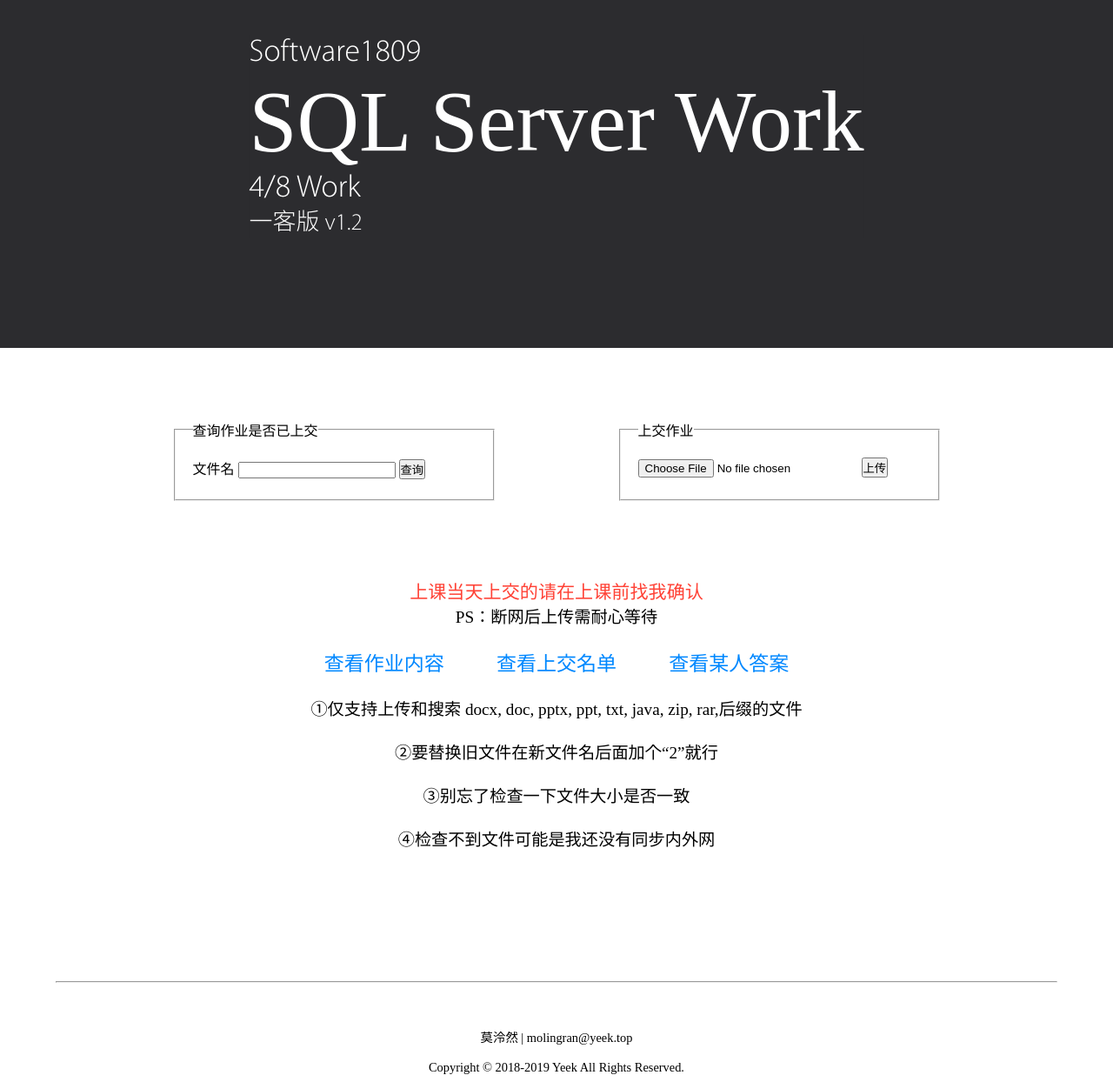
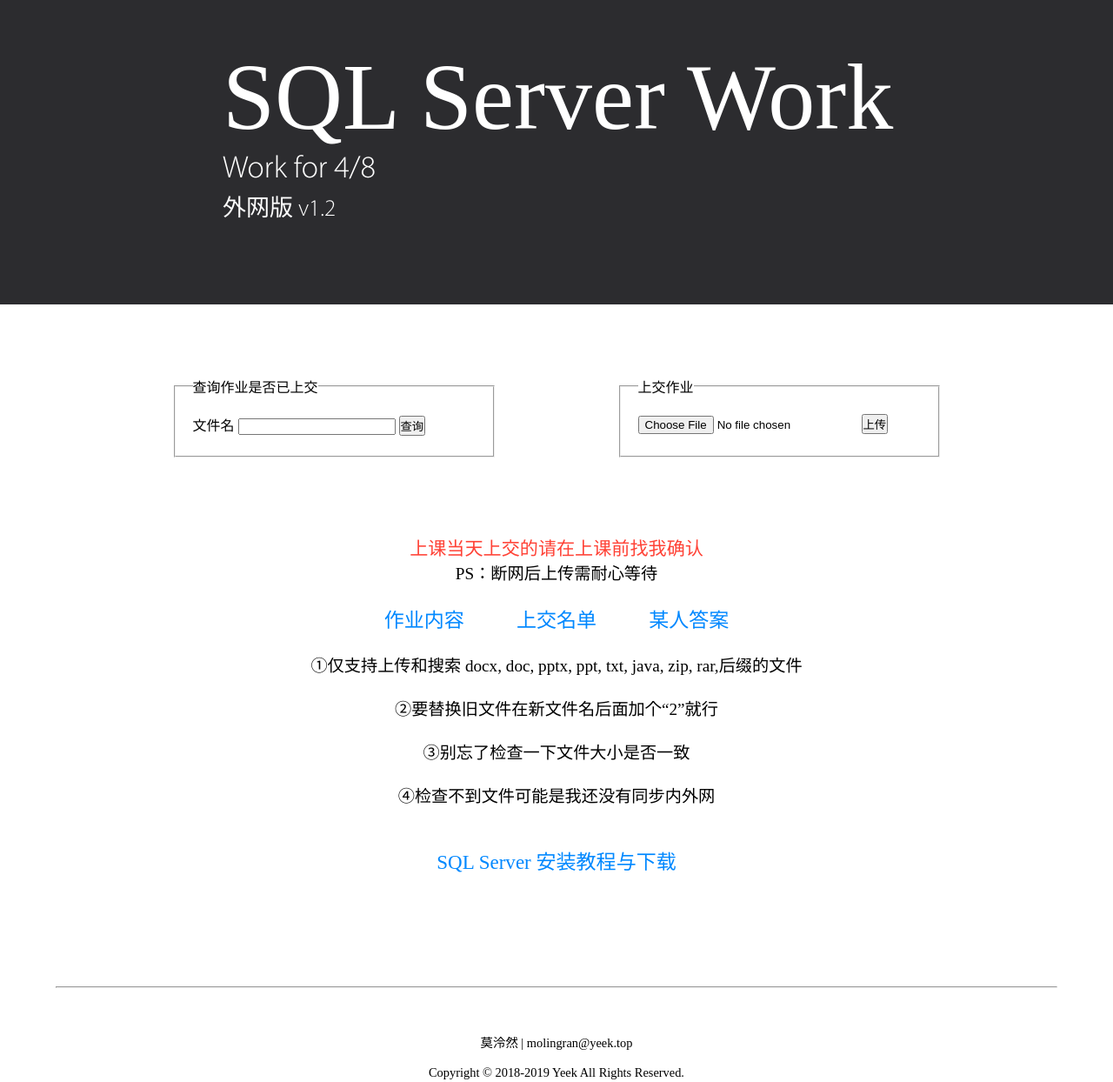
Before and after one commit to AMoLingran/Yeek, a PHP site: page /sqlwork in a window 1280 px wide. Shown: the part 40-1284 px from the top of the page at 87% size. Run offline with PHP 8.4, Linux system fonts and the light colour scheme; some web fonts are replaced.

Commit message:
change style for sqlwork、sql server download、worklist、home

```diff
--- a/sqlwork/default.css
+++ b/sqlwork/default.css
@@ -1,7 +1,6 @@
 * {
     margin: 0;
     padding: 0;
-
 }
 
 @font-face {
@@ -10,38 +9,33 @@
 }
 
 @font-face {
-    font-family: 'syLight';
-    src: url('../font/syLight.ttf');
+    font-family: '思源黑体L';
+    src: url('../font/SourceHanSansCN-Light.ttf');
 }
-
-
 
 header {
     width: 100%;
-    height: 400px;
+    height: 350px;
     background: #2c2c2f;
     color: white;
-    font-family: 'Myriad', 'syLight';
+    font-family: 'Myriad', '思源黑体L';
     font-size: 225%;
 }
 
-
 header div {
-    top: 80px;
-    left: 50%;
-    background: #2c2c2f;
+    top: 90px;
+    left: 20%;
     position: absolute;
     white-space: nowrap;
-    transform: translateX(-50%)
 }
 
 header span {
-    font-family: 微软雅黑, serif;
+    font-family: 微软雅黑;
     color: white;
-    font-size: 275%;
+    font-size: 300%;
 }
 
-header p:last-child{
+header p:last-child {
     font-size: 75%;
 }
 
@@ -69,12 +63,14 @@ section {
     text-align: center;
     font-size: 120%;
 }
+
 #readme a {
     margin: 0 3%;
     text-align: center;
     font-size: 120%;
 }
-#readme p:first-child{
+
+#readme p:first-child {
     color: #ff4236;
     font-size: 110%;
 }
--- a/sqlwork/file/index.php
+++ b/sqlwork/file/index.php
@@ -46,7 +46,6 @@ if(!isset($set)){
         tbody td:hover {
             background-color: #efefef;
         }
-
     </style>
 </head>
 <body>
--- a/sqlwork/index.php
+++ b/sqlwork/index.php
@@ -9,10 +9,22 @@ if (!file_exists('file')) {
 }
 if (PATH_SEPARATOR == ':') {
     //Linux
-    $hostname = '一客';
+    $navInfo = [
+        'host' => '外网',
+        'name' => '一客',
+        'domain' => 'yeek.top',
+        'toHost' => '内网',
+        'toDomain' => '10.50.43.44'
+    ];
 } else {
     //Windows
-    $hostname = '校园网';
+    $navInfo = [
+        'host' => '内网',
+        'name' => '校园',
+        'domain' => '10.50.43.44',
+        'toHost' => '外网',
+        'toDomain' => 'yeek.top'
+    ];
 }
 function coding($in_charset)
 {
@@ -22,7 +34,6 @@ function coding($in_charset)
         return iconv('UTF-8', 'GBK', $in_charset);
     }
 }
-
 
 function checkFile2($name)
 {
@@ -136,10 +147,10 @@ function showUpload($fileArray)
 <body>
 <?php include("../part/nav.php") ?>
 <header>
-    <div><p>Software1809</p>
+    <div>
         <p><span>SQL Server Work </span></p>
-        <p>4/8 Work</p>
-        <p><?php echo $hostname ?>版 v1.2</p>
+        <p>Work for 4/8 </p>
+        <p><?php echo $navInfo['name'] ?>版 v1.2</p>
     </div>
 </header>
 <main>
@@ -211,15 +222,17 @@ function showUpload($fileArray)
         <p>PS：断网后上传需耐心等待</p>
         <br>
         <p>
-            <a href="/worklist" target="_blank">查看作业内容</a>
-            <a href="checkList.php">查看上交名单</a>
-            <a href="https://gitee.com/Moreant/schoolwork">查看某人答案</a>
+            <a href="/worklist" target="_blank">作业内容</a>
+            <a href="checkList.php">上交名单</a>
+            <a href="https://gitee.com/Moreant/schoolwork">某人答案</a>
         </p>
         <br>
-        <p>①仅支持上传和搜索<?php foreach ($suffixs as $item): echo " " . $item.","; endforeach; ?>后缀的文件</p><br>
+        <p>①仅支持上传和搜索<?php foreach ($suffixs as $item): echo " " . $item . ","; endforeach; ?>后缀的文件</p><br>
         <p>②要替换旧文件在新文件名后面加个“2”就行</p><br>
         <p>③别忘了检查一下文件大小是否一致</p><br>
-        <p>④检查不到文件可能是我还没有同步内外网</p><br>
+        <p>④检查不到文件可能是我还没有同步内外网</p><br><br>
+
+        <p><a href="http://<?php echo $navInfo['domain'] ?>/SQLServer">SQL Server 安装教程与下载</a></p>
     </div>
 </main>
 <?php include("../part/sqlfooter.php") ?>
--- a/worklist/index.php
+++ b/worklist/index.php
@@ -48,9 +48,9 @@ $list = add($list,"start");
 <body>
 <?php include("../part/nav.php") ?>
 <header>
-    <div><p>Software1809</p>
+    <div>
         <p><span>Work List</span></p>
-        <p>update for 4/8</p>
+        <p>Update for 4/8</p>
         <p><?php echo $hostname ?>版</p>
     </div>
 </header>
```
Also changed, not shown: SQLServer/default.css (+6 -13 lines), SQLServer/index.php (+5 -5 lines), default.css (+9 -10 lines), part/domain.php (added, +7 -0 lines), worklist/default.css (+7 -14 lines).
